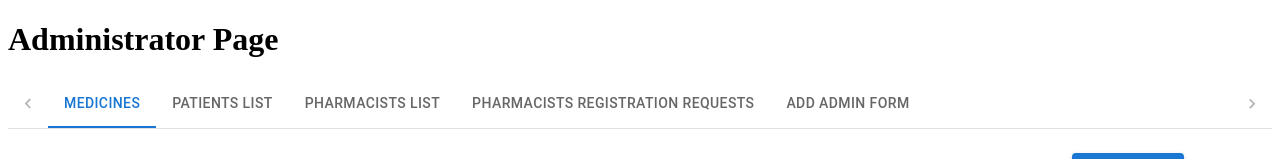
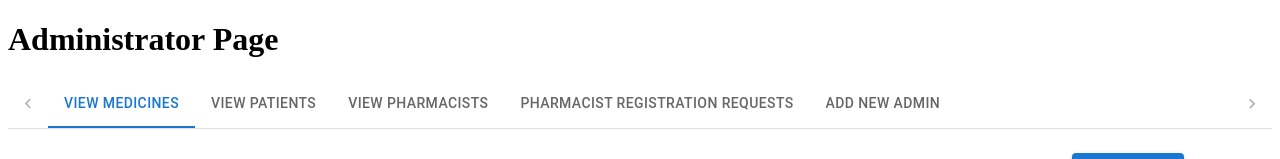
Before and after one commit to advanced-computer-lab-2023/Code-of-Duty2-Pharmacy, a React (Vite) app in the folder client/: page /Administrator in a window 1280 px wide. Shown: the top 159 px of the page. Built offline with nearby package versions, Linux system fonts and the light colour scheme; no server answers.

Commit message:
Change Admin Tabs & Added ImageUrl to EditMedicineForm

```diff
--- a/client/src/components/EditMedicineForm.tsx
+++ b/client/src/components/EditMedicineForm.tsx
@@ -30,6 +30,7 @@ const EditMedicineForm: React.FC<Props> = ({
   const [description, setDescription] = useState(medicine.description || "");
   const [usages, setUsages] = useState(medicine.usages || []);
   const [newUsage, setNewUsage] = useState("");
+  const [pictureUrl, setPictureUrl] = useState(medicine.pictureUrl || "");
 
   const handleDeleteUsage = (usageToDelete: string) => () => {
     setUsages((usages) => usages.filter((usage) => usage !== usageToDelete));
@@ -53,6 +54,7 @@ const EditMedicineForm: React.FC<Props> = ({
         price,
         description,
         usages,
+        pictureUrl,
       });
       onUpdated && onUpdated();
       onClose();
@@ -78,6 +80,13 @@ const EditMedicineForm: React.FC<Props> = ({
             label="Description"
             value={description}
             onChange={(e) => setDescription(e.target.value)}
+          />
+          <br></br>
+          <br></br>
+          <TextField
+            label="Picture URL"
+            value={pictureUrl}
+            onChange={(e) => setPictureUrl(e.target.value)}
           />
           <br></br>
           <br></br>
--- a/client/src/pages/Administrator.tsx
+++ b/client/src/pages/Administrator.tsx
@@ -125,11 +125,11 @@ const AdministratorPage: React.FC = () => {
       <h1>Administrator Page</h1>
       <BasicTabs
         tabNames={[
-          "Medicines",
-          "Patients List",
-          "Pharmacists List",
-          "Pharmacists Registration Requests",
-          "Add Admin Form",
+          "View Medicines",
+          "View Patients",
+          "View Pharmacists",
+          "Pharmacist Registration Requests",
+          "Add New Admin",
         ]}
       >
         {/* each child/component/tag is a tab */}
```
